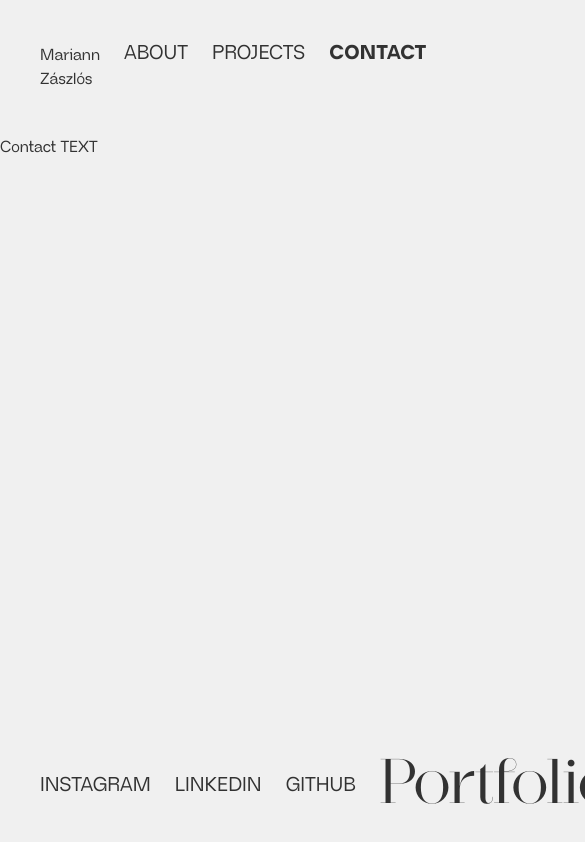
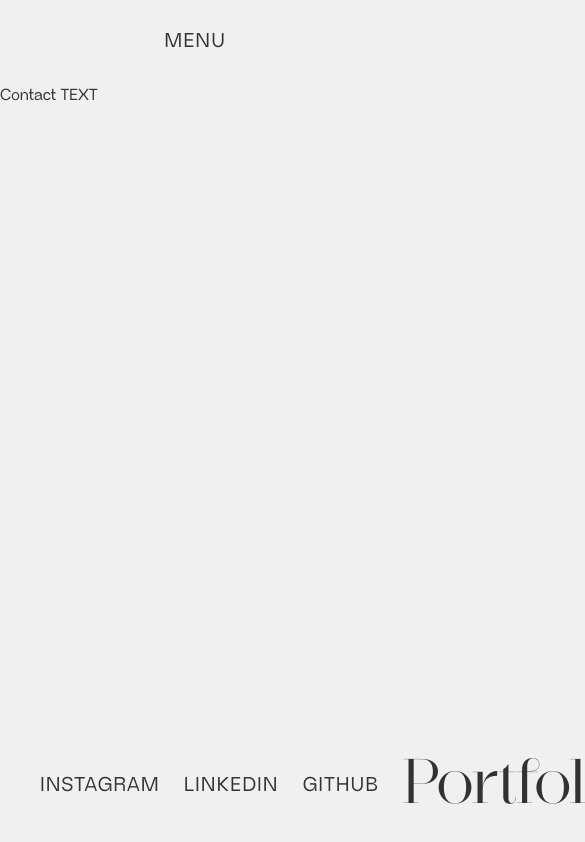
Before and after one commit to zmariann/portfolio2025, a Next.js app: page /portfolio/contact in a window 390 px wide. Shown: the top 842 px of the page, 585 px wide, since content can reach past the window. Built offline with nearby package versions, Linux system fonts and the light colour scheme.

Commit message:
mobile view

```diff
--- a/app/_components/footer.tsx
+++ b/app/_components/footer.tsx
@@ -12,7 +12,7 @@ export default function Footer() {
   return (
     <footer className="mt-auto flex justify-between gap-6 mx-10 mb-5">
       <div className="py-6">
-        <div className="flex text-xl gap-6">
+        <div className="flex text-xl gap-6 tracking-wider">
           {links.map((link) => {
             return (
               <Link key={link.name} href={link.href}>
--- a/app/_components/nav-links.tsx
+++ b/app/_components/nav-links.tsx
@@ -1,7 +1,8 @@
 "use client";
 
+import { useState, useEffect } from "react";
+import { usePathname } from "next/navigation";
 import Link from "next/link";
-import { usePathname } from "next/navigation";
 import clsx from "clsx";
 
 const links = [
@@ -11,15 +12,25 @@ const links = [
 ];
 
 export default function NavLinks() {
+  const [showMenu, setMenu] = useState(false);
+
+  useEffect(() => {
+    const closeDropdown = (): void => {
+      setMenu(false);
+    };
+    document.body.addEventListener("click", closeDropdown);
+    return () => document.body.removeEventListener("click", closeDropdown);
+  }, []);
   const pathname = usePathname();
 
   return (
-    <header className="flex justify-between gap-6 m-10">
+    <>
+      <header className="sm:flex justify-between gap-6 m-10 hidden">
         <Link className="py-1" href="/portfolio">
-        <p>Mariann Zászlós</p>
+          <p className="tracking-wider">Mariann Zászlós</p>
         </Link>
 
-      <nav className="flex gap-6">
+        <nav className="flex gap-6 tracking-wider">
           {links.map((link) => {
             return (
               <Link
@@ -35,5 +46,36 @@ export default function NavLinks() {
           })}
         </nav>
       </header>
+
+      <header className="flex justify-center m-7 sm:hidden">
+        <button
+          className="text-xl tracking-wider"
+          onClick={() => setMenu(!showMenu)}
+        >
+          MENU
+        </button>
+
+        {showMenu && (
+          <nav className="h-[70vh] w-[90%] m-10 flex flex-col justify-center items-center gap-6 fixed bg-light-shade border-dark-shade border-[3px]">
+            {links.map((link) => {
+              return (
+                <Link
+                  key={link.name}
+                  href={link.href}
+                  className={clsx(
+                    "text-4xl font-black tracking-wider strokeDesktop",
+                    {
+                      hidden: pathname === link.href,
+                    }
+                  )}
+                >
+                  <p> {link.name} </p>
+                </Link>
+              );
+            })}
+          </nav>
+        )}
+      </header>
+    </>
   );
 }
```
Lines whose indentation alone changed are shown as unchanged.
